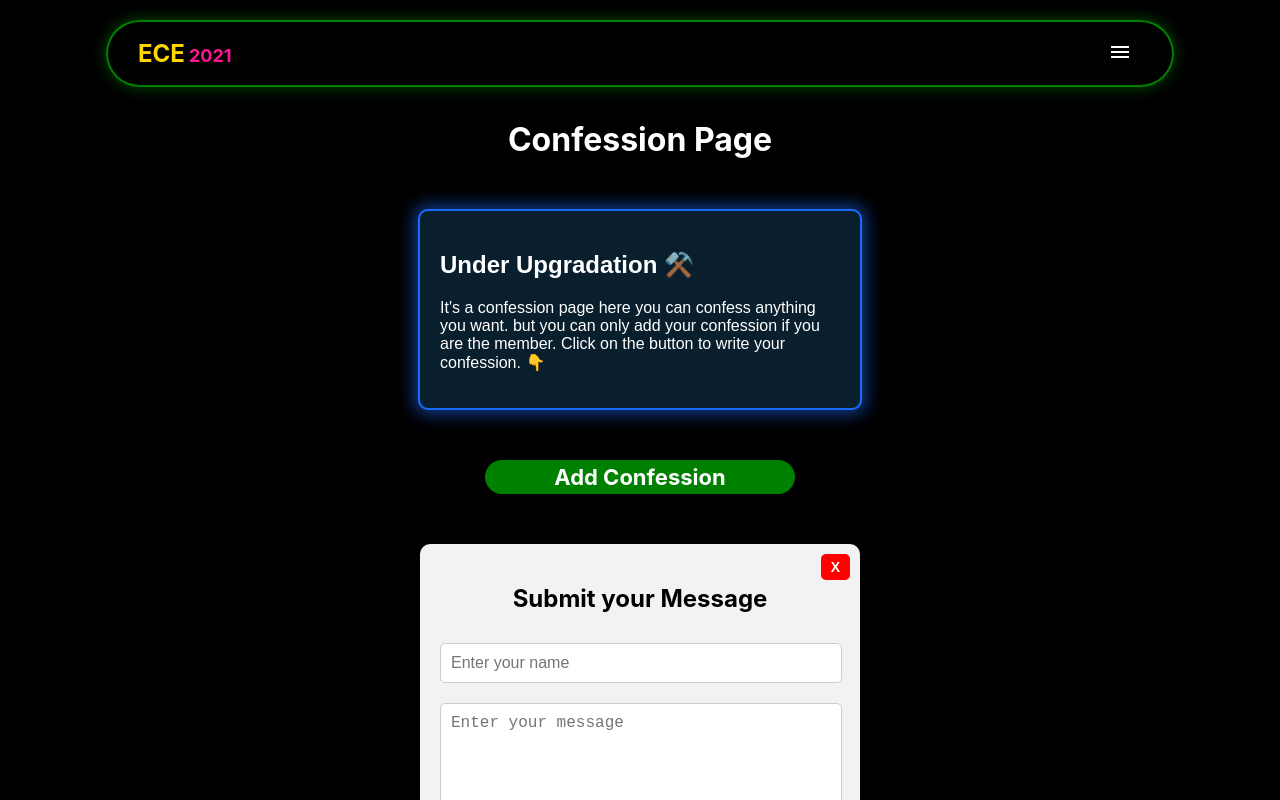
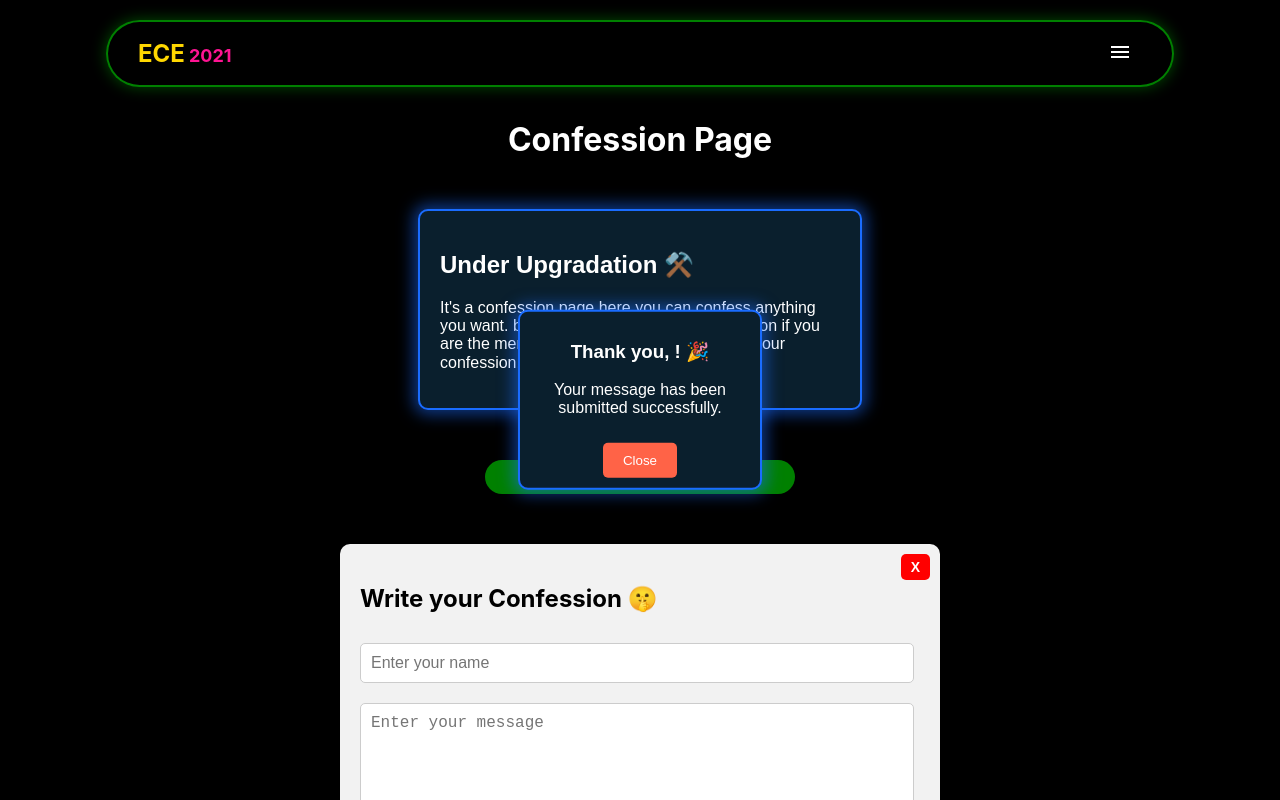
Before and after one commit to sumit2011/ece2021, a React (Create React App) app: page /confessionpage in a window 1280 px wide. Both pictures are taken after a click on the element "Add Confession". Shown: the top 800 px of the page. Built offline with nearby package versions, Linux system fonts and the light colour scheme.

Commit message:
updating form

```diff
--- a/src/Components/ConfessionForm.jsx
+++ b/src/Components/ConfessionForm.jsx
@@ -2,14 +2,19 @@ import React, { useState } from 'react';
 import styled from 'styled-components';
 
 // Styled components
+
+const Container = styled.div`
+ margin: 20px;
+`;
+
 const FormContainer = styled.div`
   display: flex;
   flex-direction: column;
-  align-items: center;
+  // align-items: center;
   background-color: #f2f2f2;
   padding: 20px;
   border-radius: 10px;
-  width: 400px;
+  // width: 400px;
   margin: 50px auto;
   box-shadow: 0 4px 8px rgba(0, 0, 0, 0.1);
   position: relative; // for the close button positioning
@@ -80,8 +85,9 @@ const CustomAlertContainer = styled.div`
   transform: translate(-50%, -50%);
   background-color: #0a1f2d;
   border-radius: 10px;
-  padding: 20px;
-  max-width: 300px;
+  padding: 10px;
+  max-width: 400px;
+  width: 220px;
   border: 2px solid #1a6cff;
   box-shadow: 0 0 15px 5px rgba(26, 108, 255, 0.5);
   color: white;
@@ -104,7 +110,7 @@ const NameMessageForm = () => {
     message: ''
   });
 
-  const [alertVisible, setAlertVisible] = useState(false);
+  const [alertVisible, setAlertVisible] = useState(true);
   const [formVisible, setFormVisible] = useState(true); // State for form visibility
 
   const handleInputChange = (e) => {
@@ -120,10 +126,10 @@ const NameMessageForm = () => {
   };
 
   return (
-    <>
+    <Container>
       {formVisible && (
         <FormContainer>
-          <h2>Submit your Message</h2>
+          <h2>Write your Confession 🤫</h2>
           <CloseButton onClick={() => setFormVisible(false)}>X</CloseButton> {/* Close button */}
           <form onSubmit={handleSubmit}>
             <Input
@@ -157,7 +163,7 @@ const NameMessageForm = () => {
           </CustomAlertButton>
         </CustomAlertContainer>
       )}
-    </>
+    </Container>
   );
 };
 
--- a/src/Pages/ConfessionPage.jsx
+++ b/src/Pages/ConfessionPage.jsx
@@ -90,6 +90,7 @@ const Button = styled.div`
   cursor: pointer;
   max-width: 270px;
   margin-top: 10px;
+  user-select: none;
 `;
 
 const ConfessionPage = () => {
```
Also changed, not shown: 7 other files (tests, documents, lock files or other folders).
